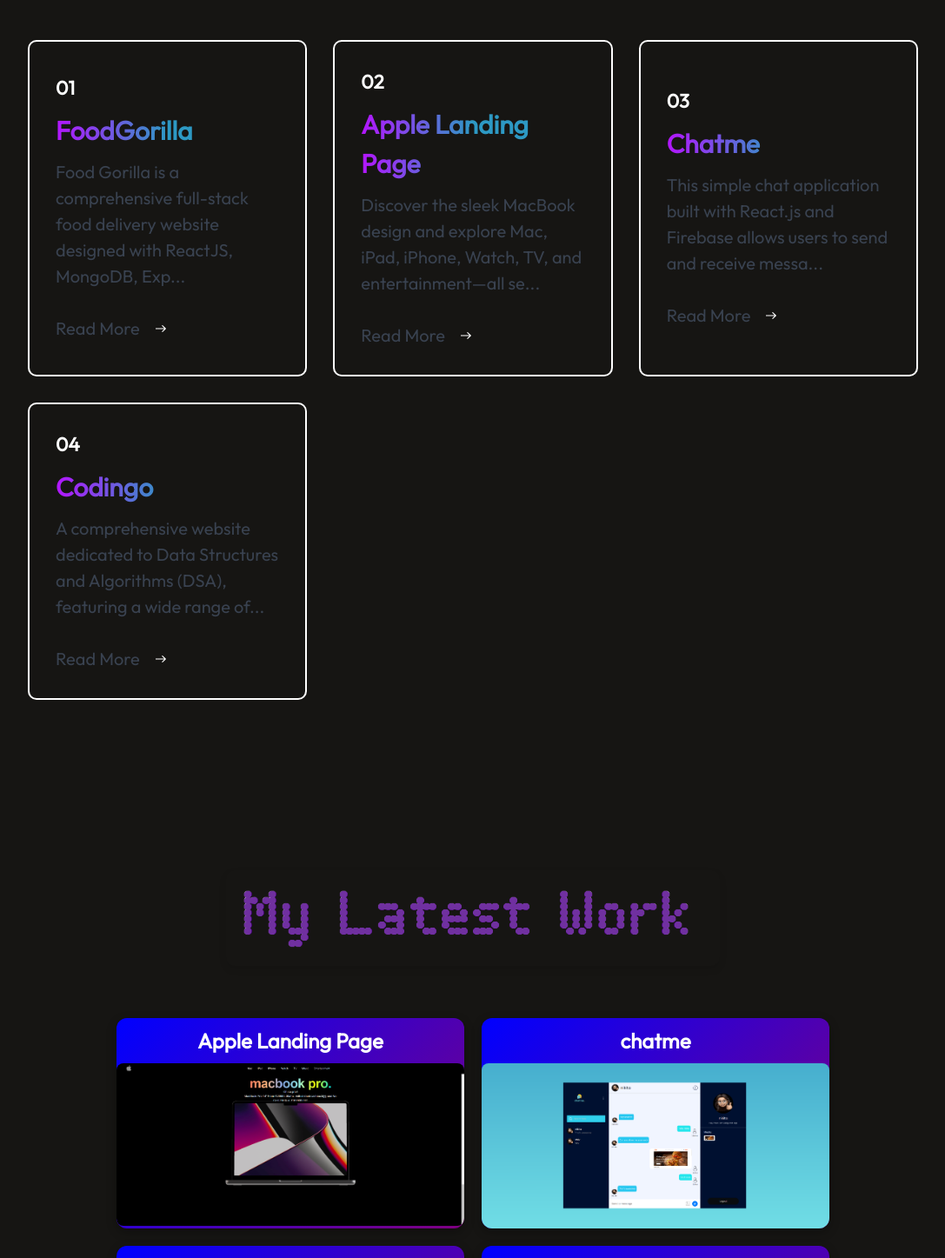
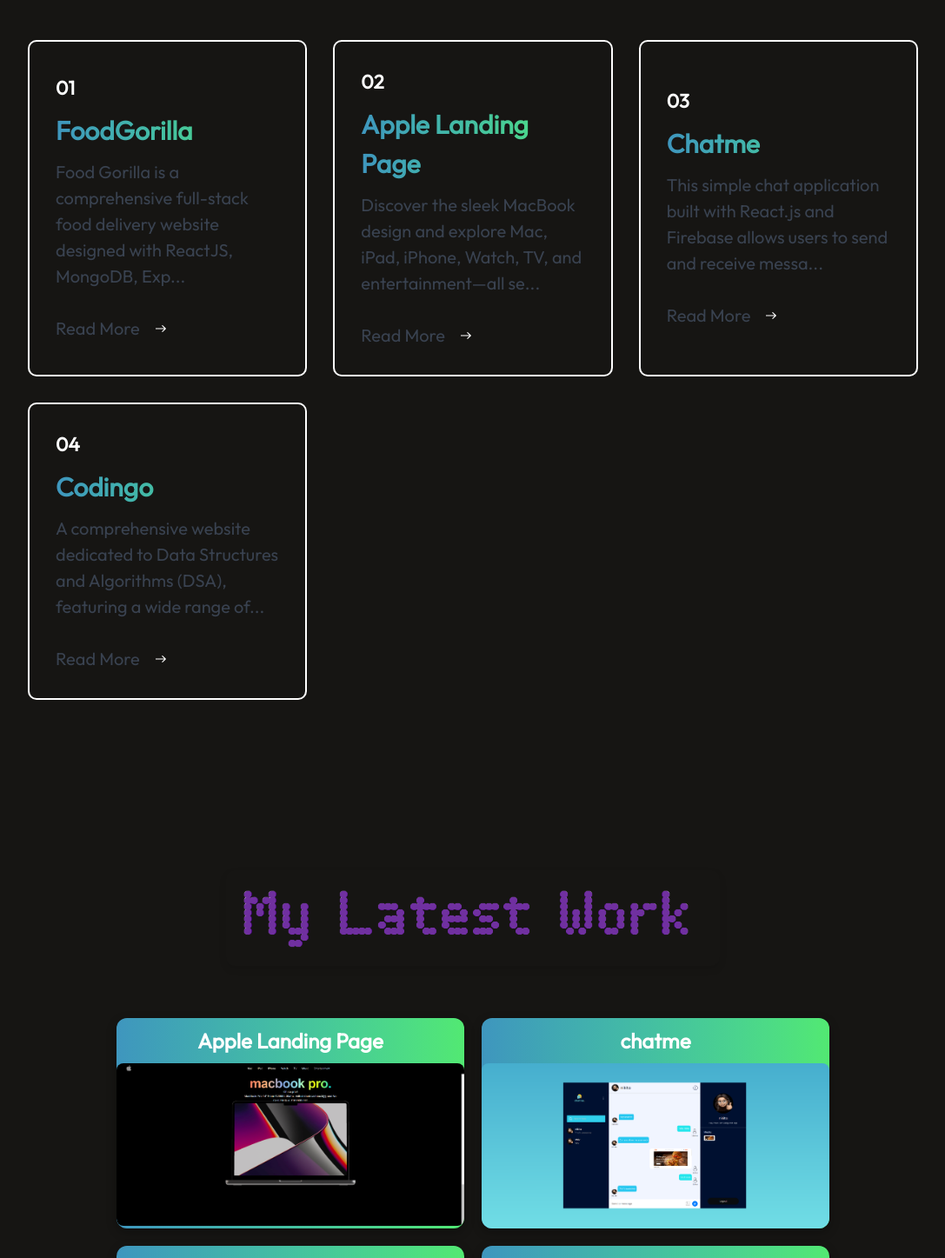
Before and after one commit to ShivamShashank11/portfolio, a React (Vite) app: page / in a window 1280 px wide. Shown: the part 2880-4327 px from the top of the page at 87% size, without its empty margins (96-1183 px from the left). Built offline with nearby package versions, Linux system fonts and the light colour scheme.

Commit message:
service and my work color change

```diff
--- a/src/Components/MyWork/MyWork.css
+++ b/src/Components/MyWork/MyWork.css
@@ -1,4 +1,3 @@
-/* My Work Section */
 /* My Work Section */
 .mywork {
   display: flex;
@@ -42,7 +41,7 @@
   width: 100%;
   max-width: 400px; /* Limit max width for larger screens */
   height: auto; /* Maintain aspect ratio */
-  background: linear-gradient(135deg, #800080, #ff69b4); /* Purple and Pink mix */
+  background: linear-gradient(to right, color(display-p3 34% 58% 73%), color(display-p3 50% 90% 50%)); /* New gradient */
   box-shadow: 0 4px 12px rgba(0, 0, 0, 0.3);
   transition: transform 0.3s ease, box-shadow 0.3s ease;
 }
@@ -118,7 +117,6 @@
   width: 100%;
 }
 
-
 .latest-image-container {
   display: flex;
   justify-content: center;
@@ -132,7 +130,6 @@
   border-radius: 10px;
   box-shadow: 0 4px 8px rgba(0, 0, 0, 0.1);
 }
-
 
 @media (max-width: 1024px) {
   .title-box h1 {
@@ -173,14 +170,3 @@
     font-size: 0.9rem;
   }
 }
-
-.work-item {
-  border-radius: 12px;
-  overflow: hidden;
-  width: 100%;
-  max-width: 400px; /* Limit max width for larger screens */
-  height: auto; /* Maintain aspect ratio */
-  background: linear-gradient(135deg, #0000FF, #800080); /* Blue and Purple mix */
-  box-shadow: 0 4px 12px rgba(0, 0, 0, 0.3);
-  transition: transform 0.3s ease, box-shadow 0.3s ease;
-}
--- a/src/Components/Services/Services.css
+++ b/src/Components/Services/Services.css
@@ -1,4 +1,4 @@
-.services{
+.services {
     display: flex;
     flex-direction: column;
     align-items: center;
@@ -7,7 +7,7 @@
     margin: 70px 10%;
 }
 
-.services-format{
+.services-format {
     display: flex;
     flex-direction: column;
     justify-content: center;
@@ -18,71 +18,80 @@
     transition: 0.4s;
     cursor: pointer;
 }
-.services-container{
+
+.services-container {
     display: grid;
     grid-template-columns: 1fr 1fr 1fr;
     gap: 30px;
     margin-bottom: 50px;
 }
-.services-format h3{
+
+.services-format h3 {
     font-size: 22px;
     font-weight: 600;
 }
-.services-format h2{
+
+.services-format h2 {
     font-size: 30px;
     font-weight: 800;
-    background: linear-gradient(270deg, #2d99c4 50%, #B415FF 100%);
+    background: linear-gradient(to right, color(display-p3 34% 58% 73%), color(display-p3 50% 90% 50%));
     background-clip: text;
     -webkit-background-clip: text;
     -webkit-text-fill-color: transparent;
 }
-.services-format p{
+
+.services-format p {
     color: #394250;
     font-size: 20px;
     line-height: 30px;
     max-width: 300px;
 }
-.services-readmore{
+
+.services-readmore {
     display: flex;
     gap: 10px;
     align-items: center;
     margin-top: 20px;
 }
-.services-readmore img{
+
+.services-readmore img {
     width: 20px;
 }
-.services-format:hover{
+
+.services-format:hover {
     border: 2px solid #ff00ff;
-    background-image: linear-gradient(45deg,#3f0028,#582300);
+    background-image: linear-gradient(45deg, #3f0028, #582300);
     transform: scale(1.05);
     transition: 0.4s;
 }
-@media(max-width:768px){
-    .services{
+
+@media(max-width: 768px) {
+    .services {
         align-items: start;
         gap: 70px;
         margin: 20px 6%;
     }
 
-    .services-format{
+    .services-format {
         gap: 10px;
         padding: 20px;
     }
-    .services-format h2{
+
+    .services-format h2 {
         font-size: 20px;
     }
-    .services-format p{
-        font-size:  16px;
+
+    .services-format p {
+        font-size: 16px;
         line-height: 26px;
         max-width: 300px;
     }
 
-    .services-container{
+    .services-container {
         grid-template-columns: 1fr 1fr;
         gap: 20px;
     }
 }
-
 
 .services-readmore {
     display: flex;
@@ -104,4 +113,3 @@
 .services-readmore:hover img {
     transform: translateX(4px);
 }
-  /* Services.css */
```
Lines whose indentation alone changed are shown as unchanged.
